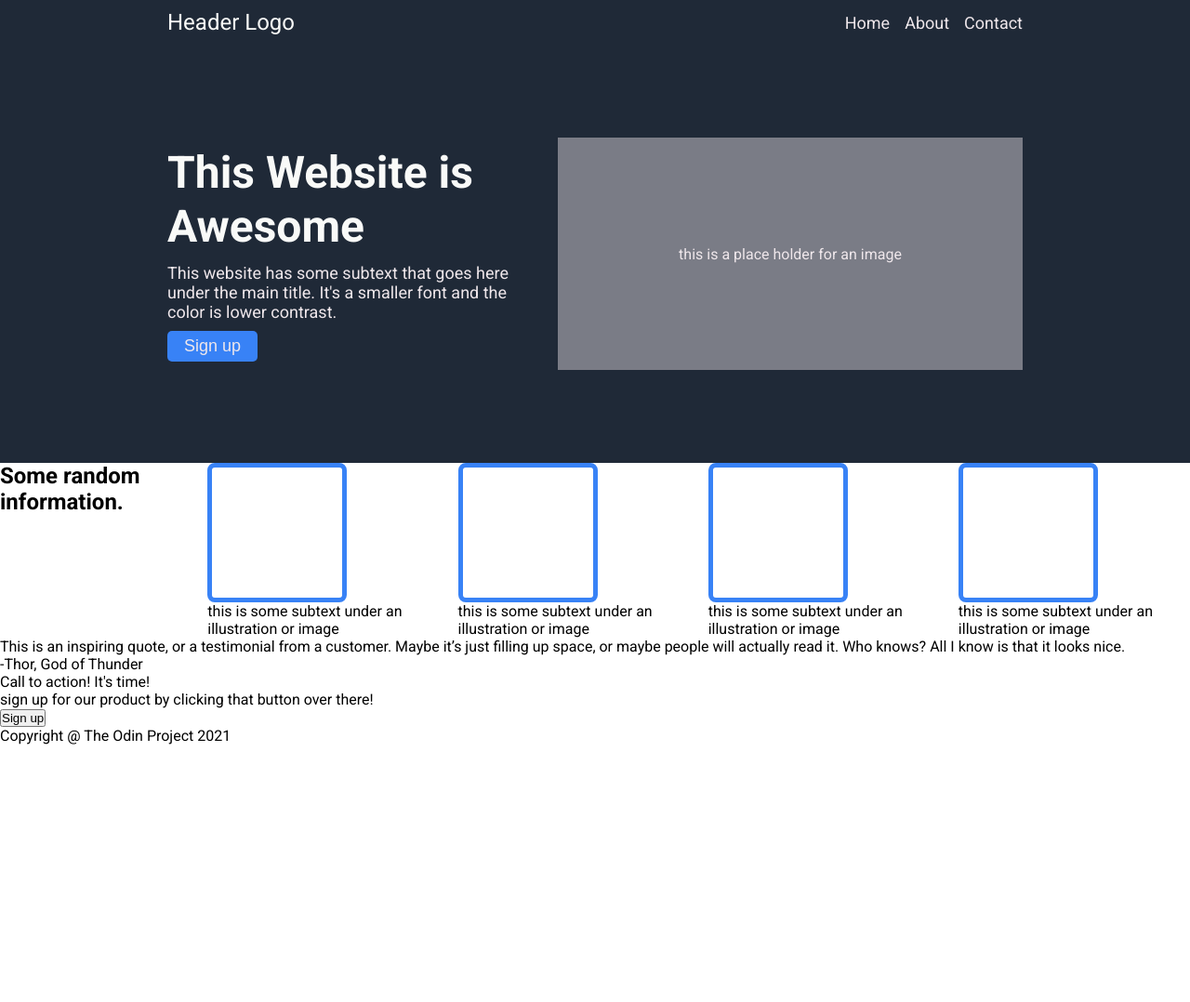
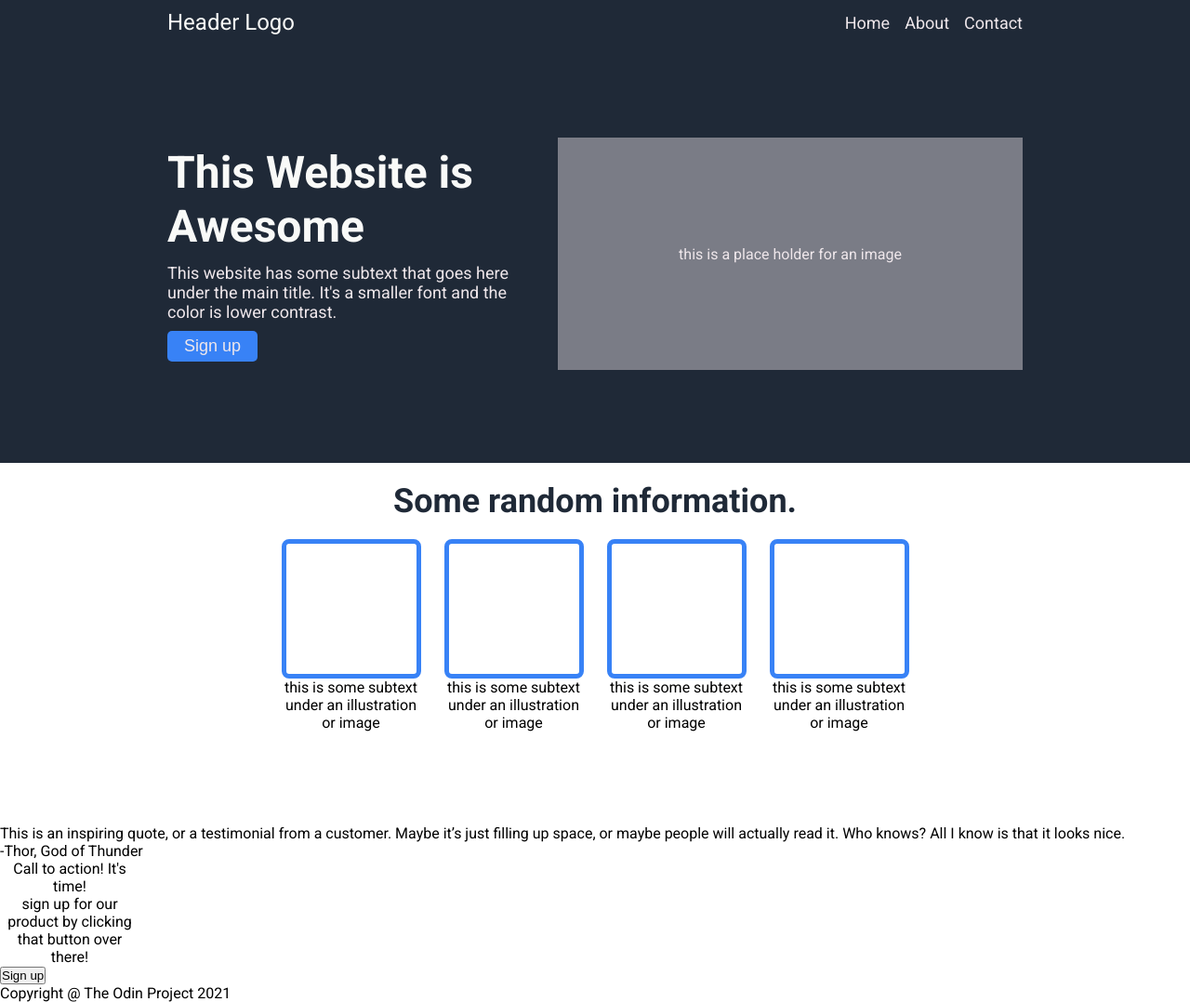
Before and after one commit to Rabera-K/Project_Landing_HTML, a plain HTML site: page index.html in a window 1280 px wide. Shown: the whole page at 93% size. Before the commit the page ends 801 px from the top, so only its background shows below. Drawn offline with Linux system fonts and the light colour scheme.

Commit message:
edit text index.html and styl.css

```diff
--- a/index.html
+++ b/index.html
@@ -20,16 +20,17 @@
     <div class="container-1">
         <div class="hero">
             <div class="main">This Website is Awesome</div>
-        <div class="secondary">
-            <p>This website has some subtext that goes here under the main title. It's a smaller font and the color is
-                lower contrast.</p></div>
+            <div class="secondary">This website has some subtext that goes here under the main title. It's a smaller font and the color
+                    is
+                    lower contrast.</div>
             <button class="sign">Sign up</button>
         </div>
         <div class="placeholder">this is a place holder for an image</div>
     </div>
 
     <div class="container-2">
-        <h2>Some random information.</h2>
+        <div class="info">Some random information.</div>
+        <div class="boxes">
             <div class="content">
                 <div class="square"></div>
                 <p>this is some subtext under an illustration or image</p>
@@ -47,11 +48,12 @@
                 <p>this is some subtext under an illustration or image</p>
             </div>
         </div>
+    </div>
 
     <div class="container-3">
-        <p>This is an inspiring quote, or a testimonial from a customer. Maybe it’s just filling up space, or maybe
-            people will actually read it. Who knows? All I know is that it looks nice.</p>
-        <p>-Thor, God of Thunder</p>
+        <div class="quote">This is an inspiring quote, or a testimonial from a customer. Maybe it’s just filling up space, or maybe
+            people will actually read it. Who knows? All I know is that it looks nice.</div>
+        <div class="author">-Thor, God of Thunder</div>
     </div>
     <div class="container-4">
         <p>Call to action! It's time!</p>
--- a/style.css
+++ b/style.css
@@ -26,8 +26,9 @@ ul {
     font-size: 24px;
     color: #f9faf8;
 }
+
 .hero {
-     max-width: 400px;
+    max-width: 400px;
 }
 
 .main {
@@ -57,6 +58,7 @@ a {
     align-items: center;
     padding: 10px 180px;
 }
+
 .placeholder {
     background-color: #efe7eb70;
     height: 250px;
@@ -66,6 +68,7 @@ a {
     justify-content: center;
     align-items: center;
 }
+
 .sign {
     background-color: #3882f6;
     color: #efe7eb;
@@ -77,6 +80,7 @@ a {
     border-radius: 5px;
 
 }
+
 .container-1 {
     background-color: #1f2937;
     display: flex;
@@ -85,14 +89,35 @@ a {
     align-items: center;
 }
 
+.info {
+    font-size: 36px;
+    font-weight: 900;
+    color: #1f2937;
+    text-align: center;
+    margin: 20px;
+}
+
 .square {
     width: 150px;
     height: 150px;
     border: 5px solid #3882f6;
     border-radius: 8px;
 }
+
+.boxes {
+    display: flex;
+    align-items: center;
+    gap: 25px;
+}
+p {
+    text-align: center;
+    max-width: 150px;
+}
 .container-2 {
     display: flex;
-gap: 20px;
-justify-content: center;
+flex-direction: column;
+padding: 0 180px;
+align-items: center;
+margin-bottom: 100px;
+
 }
```
Lines whose indentation alone changed are shown as unchanged.
